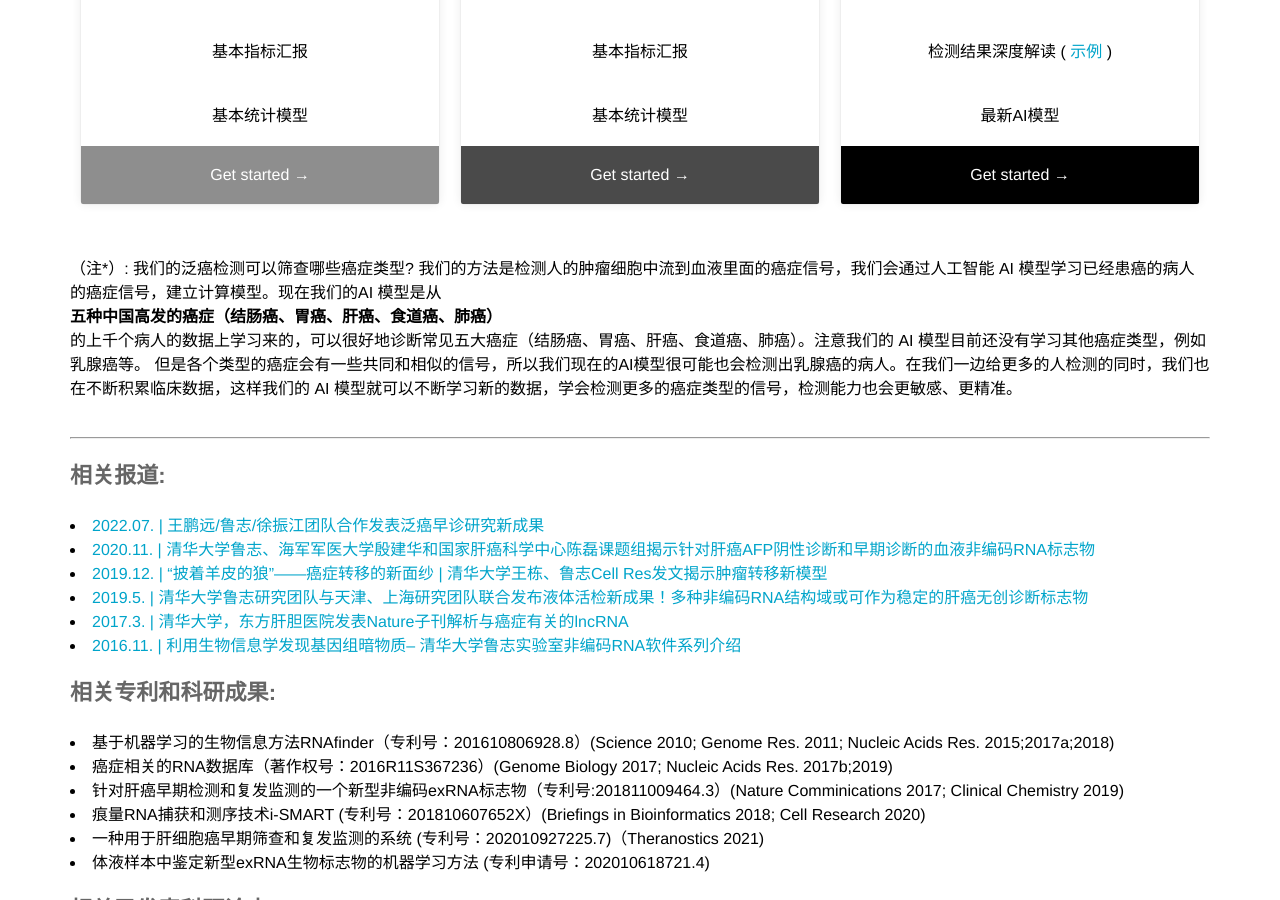
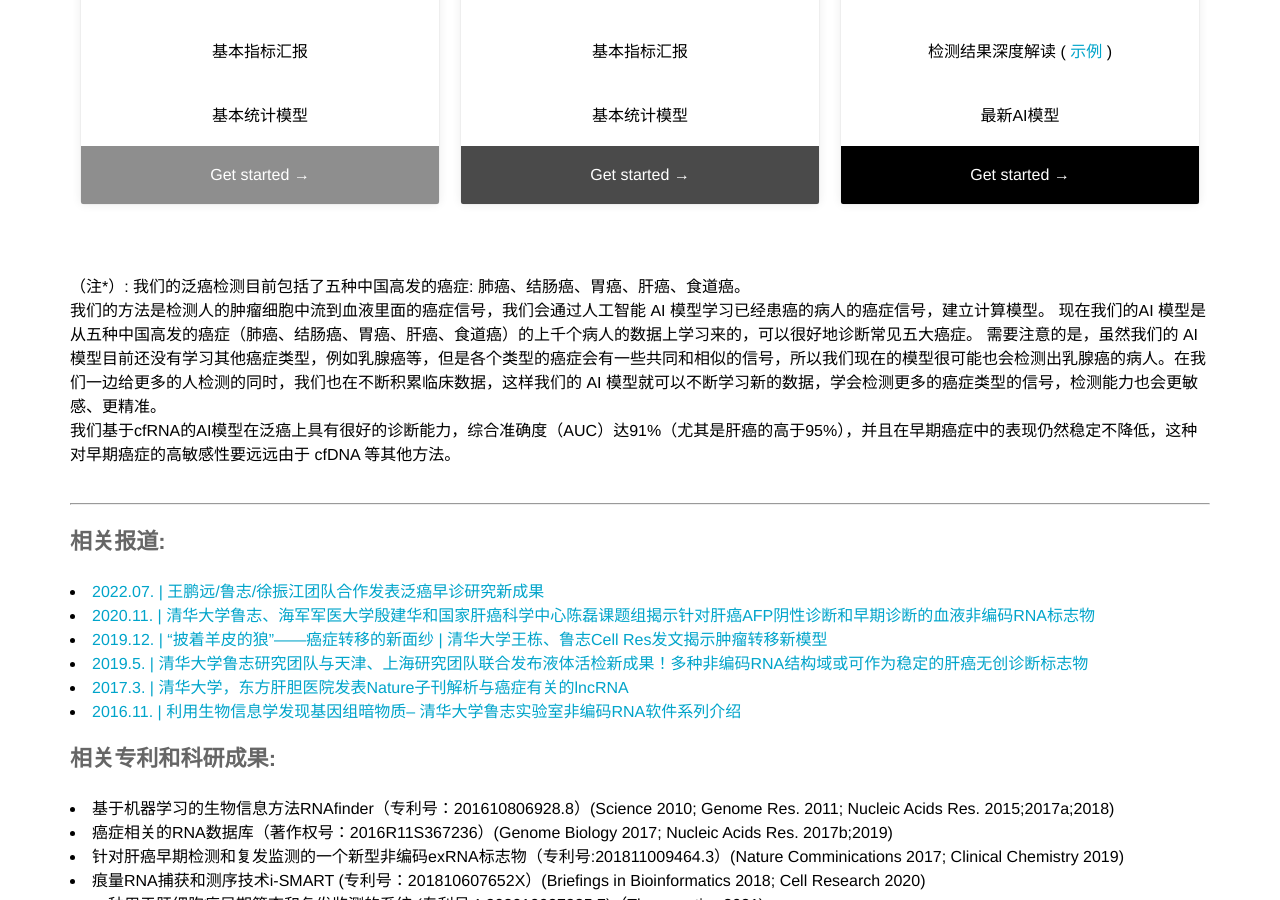
Before and after one commit to lulab/xingene-home, a Jekyll site: the page built from products.html, in a window 1280 px wide and 900 px high, scrolled down 730 px. Built offline with Jekyll 4.4.1, drawn with Linux system fonts in a browser that asks for light colours.

Commit message:
Update products.html

```diff
--- a/products.html
+++ b/products.html
@@ -85,8 +85,14 @@ faq:
 		</ul>
 	{% endfor %}
 
-  （注*）: 我们的泛癌检测可以筛查哪些癌症类型?  我们的方法是检测人的肿瘤细胞中流到血液里面的癌症信号，我们会通过人工智能 AI 模型学习已经患癌的病人的癌症信号，建立计算模型。现在我们的AI 模型是从<b>五种中国高发的癌症（结肠癌、胃癌、肝癌、食道癌、肺癌）</b>的上千个病人的数据上学习来的，可以很好地诊断常见五大癌症（结肠癌、胃癌、肝癌、食道癌、肺癌）。注意我们的 AI 模型目前还没有学习其他癌症类型，例如乳腺癌等。
-  但是各个类型的癌症会有一些共同和相似的信号，所以我们现在的AI模型很可能也会检测出乳腺癌的病人。在我们一边给更多的人检测的同时，我们也在不断积累临床数据，这样我们的 AI 模型就可以不断学习新的数据，学会检测更多的癌症类型的信号，检测能力也会更敏感、更精准。
+  <br>
+  （注*）:
+  我们的泛癌检测目前包括了五种中国高发的癌症: 肺癌、结肠癌、胃癌、肝癌、食道癌。
+  <br>我们的方法是检测人的肿瘤细胞中流到血液里面的癌症信号，我们会通过人工智能 AI 模型学习已经患癌的病人的癌症信号，建立计算模型。
+  现在我们的AI 模型是从五种中国高发的癌症（肺癌、结肠癌、胃癌、肝癌、食道癌）的上千个病人的数据上学习来的，可以很好地诊断常见五大癌症。
+  需要注意的是，虽然我们的 AI 模型目前还没有学习其他癌症类型，例如乳腺癌等，但是各个类型的癌症会有一些共同和相似的信号，所以我们现在的模型很可能也会检测出乳腺癌的病人。在我们一边给更多的人检测的同时，我们也在不断积累临床数据，这样我们的 AI 模型就可以不断学习新的数据，学会检测更多的癌症类型的信号，检测能力也会更敏感、更精准。
+  <br>我们基于cfRNA的AI模型在泛癌上具有很好的诊断能力，综合准确度（AUC）达91%（尤其是肝癌的高于95%），并且在早期癌症中的表现仍然稳定不降低，这种对早期癌症的高敏感性要远远由于 cfDNA 等其他方法。
+
 
 
 </div>
```
